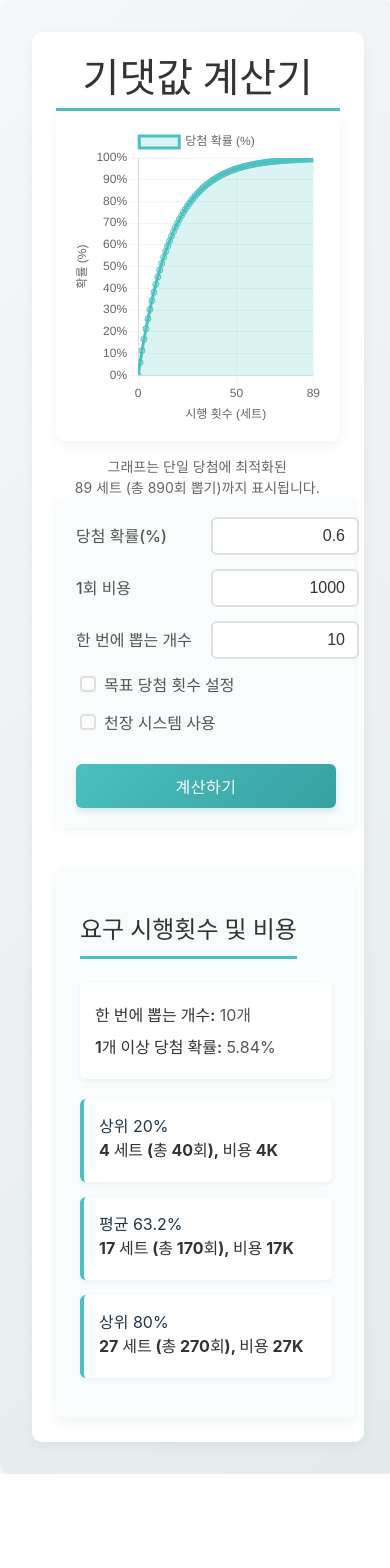
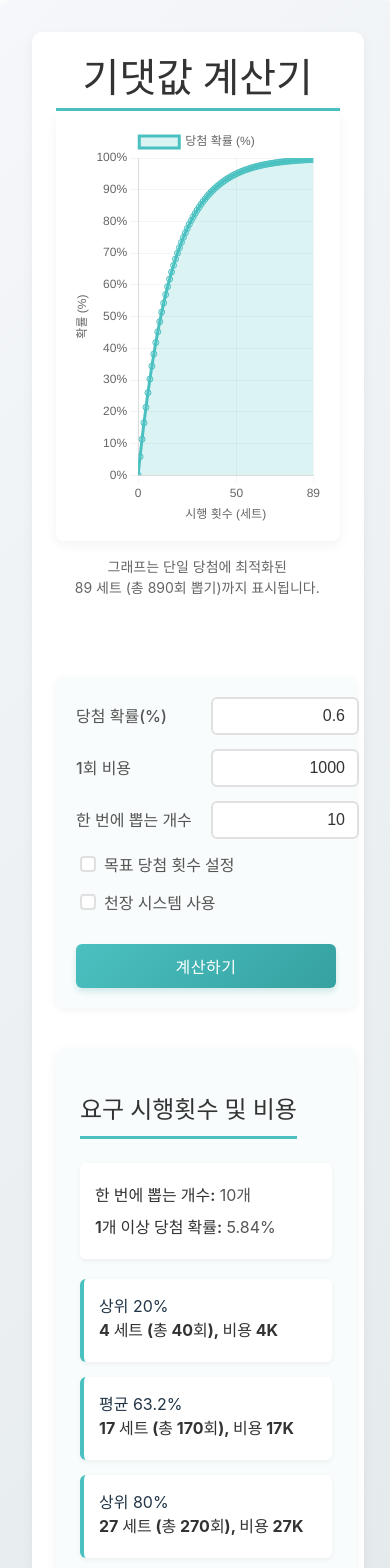
Before and after one commit to Lacri1/ProbExpect, a React (Vite) app: page / in a window 390 px wide. Shown: the top 1568 px of the page. Before the commit the page ends 1474 px from the top, so only its background shows below. Built offline with nearby package versions, Linux system fonts and the light colour scheme.

Commit message:
improve mobile responsiveness

```diff
--- a/src/App.css
+++ b/src/App.css
@@ -382,12 +382,17 @@
     gap: 20px;
   }
 
-  .graph-section, .right-panel {
+  .graph-section {
     width: 100%;
+    margin-bottom: 30px; /* 하단 마진 추가 */
+  }
+
+  .right-panel {
+    width: 100%;
+    padding-top: 50px; /* 상단 패딩 추가 */
   }
 
   .chart-wrapper {
-    height: 300px;
     padding-right: 1em;
   }
 
--- a/src/App.jsx
+++ b/src/App.jsx
@@ -780,13 +780,13 @@ function App() {
                                         <p>
                                             천장 시스템: {formatNumber(chartInfo.pityInfo.pityCount)}회 시도 후 확정 당첨
                                             {chartInfo.pityInfo.batchesForPity != null && ` (${formatNumber(chartInfo.pityInfo.batchesForPity)}회 구매)`}
+                                            {chartInfo.isMultipleWin && chartInfo.pityInfo.confirmWinsAtMaxAttempts != null && (
+                                                <>
+                                                    <br/>{`최대 시도 (${formatNumber(chartInfo.dynamicMaxAttempts)} 세트)에서 천장 확정 당첨:
+                                                    최소 ${formatNumber(chartInfo.pityInfo.confirmWinsAtMaxAttempts)}회`}
+                                                </>
+                                            )}
                                         </p>
-                                        {chartInfo.isMultipleWin && chartInfo.pityInfo.confirmWinsAtMaxAttempts != null && (
-                                            <p>
-                                                {`최대 시도 (${formatNumber(chartInfo.dynamicMaxAttempts)} 세트)에서 천장 확정 당첨:
-                                                최소 ${formatNumber(chartInfo.pityInfo.confirmWinsAtMaxAttempts)}회`}
-                                            </p>
-                                        )}
                                     </div>
                                 )}
                             </div>
```
